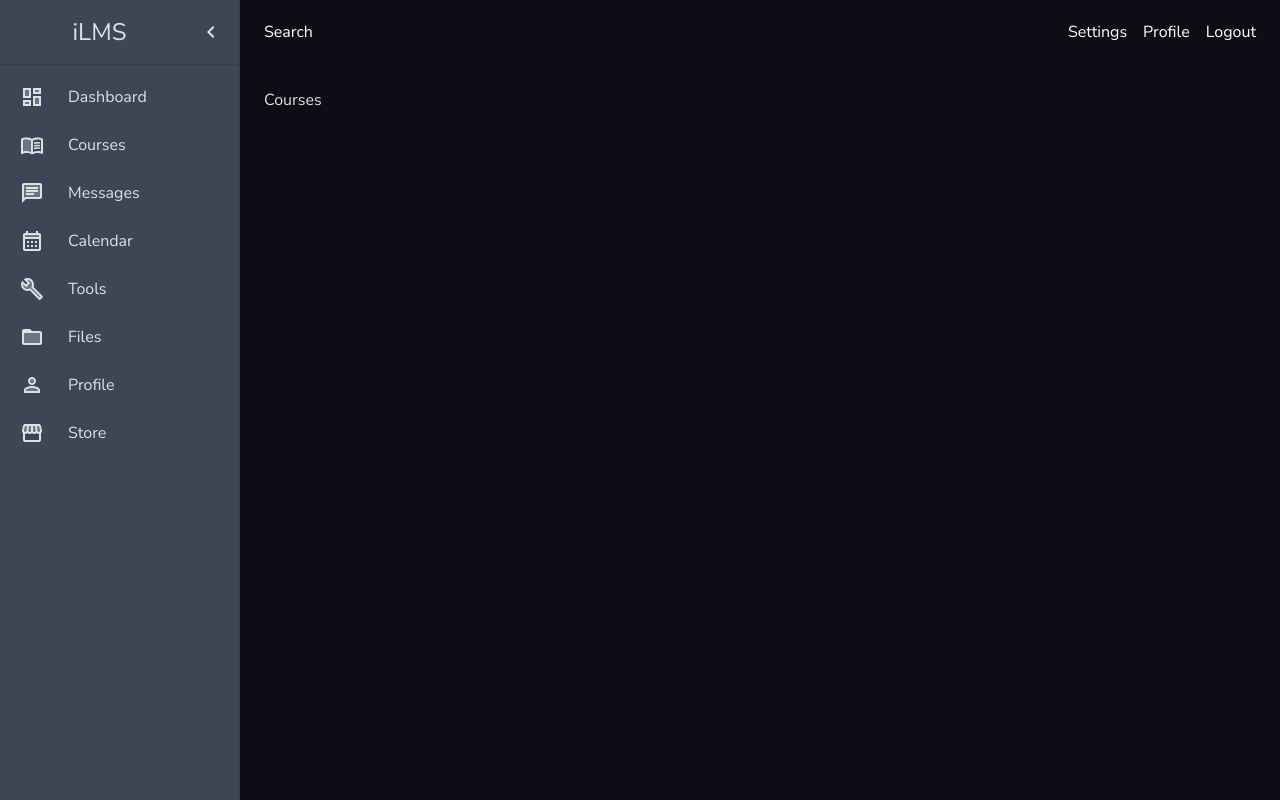
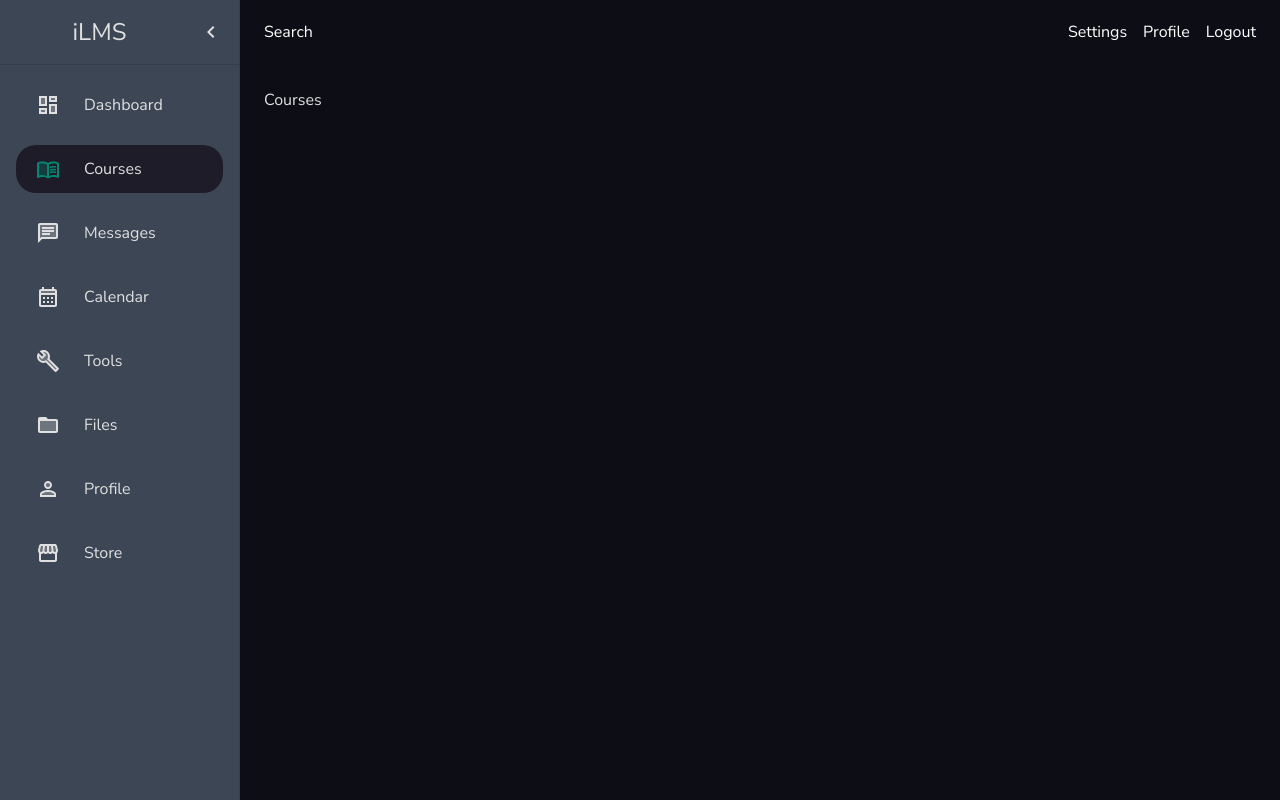
Before and after one commit to aramind/ilms, a React (Create React App) app: page /courses in a window 1280 px wide. Built offline with nearby package versions, Linux system fonts and the light colour scheme; a web font is replaced by a local one.

Commit message:
feat: adding styling to selected and hovered sideNav options

```diff
--- a/src/wrappers/MainLayoutWrapper.jsx
+++ b/src/wrappers/MainLayoutWrapper.jsx
@@ -17,7 +17,7 @@ import TopBar from "../pages/dashboard/TopBar";
 import Main from "../pages/dashboard/Main";
 import { Stack, Typography } from "@mui/material";
 import sideNavLinks from "../configs/sideNavLinks";
-import { useNavigate } from "react-router-dom";
+import { useLocation, useNavigate } from "react-router-dom";
 
 const drawerWidth = 240;
 
@@ -89,6 +89,7 @@ const Drawer = styled(MuiDrawer, {
 const MainLayoutWrapper = ({ children }) => {
   const [open, setOpen] = React.useState(true);
   const navigate = useNavigate();
+  const { pathname } = useLocation();
 
   const handleDrawerOpen = () => {
     setOpen(true);
@@ -98,6 +99,7 @@ const MainLayoutWrapper = ({ children }) => {
     setOpen(false);
   };
 
+  console.log(pathname.substring(1));
   return (
     <Box sx={{ display: "flex" }}>
       <AppBar position="fixed" open={open} elevation={0}>
@@ -156,10 +158,12 @@ const MainLayoutWrapper = ({ children }) => {
           {sideNavLinks?.map((navLink, index) => (
             <ListItem
               key={navLink?.text}
-              disablePadding
+              padding="0px"
               sx={{
                 display: "block",
                 color: (theme) => theme.palette.white.main,
+
+                // px: pathname?.substring(1) === navLink?.text ? "8px" : 0,
               }}
             >
               <ListItemButton
@@ -168,6 +172,17 @@ const MainLayoutWrapper = ({ children }) => {
                   minHeight: 48,
                   justifyContent: open ? "initial" : "center",
                   px: 2.5,
+                  bgcolor:
+                    pathname?.substring(1) === navLink?.text
+                      ? (theme) => theme.palette.black.dark
+                      : "none",
+                  borderRadius: "20px",
+                  "&:hover": {
+                    bgcolor:
+                      pathname?.substring(1) === navLink?.text
+                        ? (theme) => theme.palette.black.dark
+                        : (theme) => theme.palette.black.light, // Change background color on hover
+                  },
                 }}
               >
                 <ListItemIcon
@@ -175,7 +190,10 @@ const MainLayoutWrapper = ({ children }) => {
                     minWidth: 0,
                     mr: open ? 3 : "auto",
                     justifyContent: "center",
-                    color: (theme) => theme.palette.white.main,
+                    color:
+                      pathname?.substring(1) === navLink?.text
+                        ? (theme) => theme.palette.primary.main
+                        : (theme) => theme.palette.white.main,
                   }}
                 >
                   {navLink?.icon}
```
